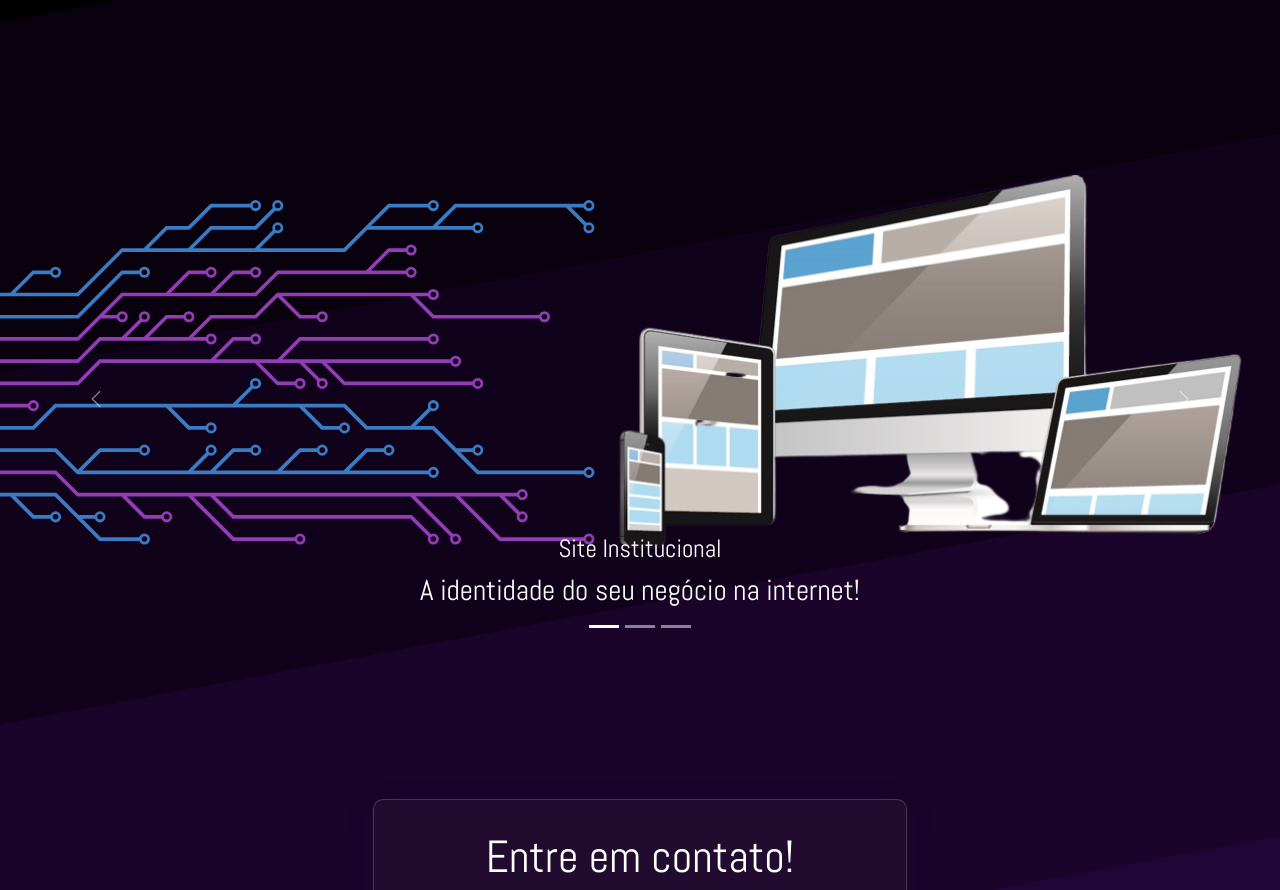
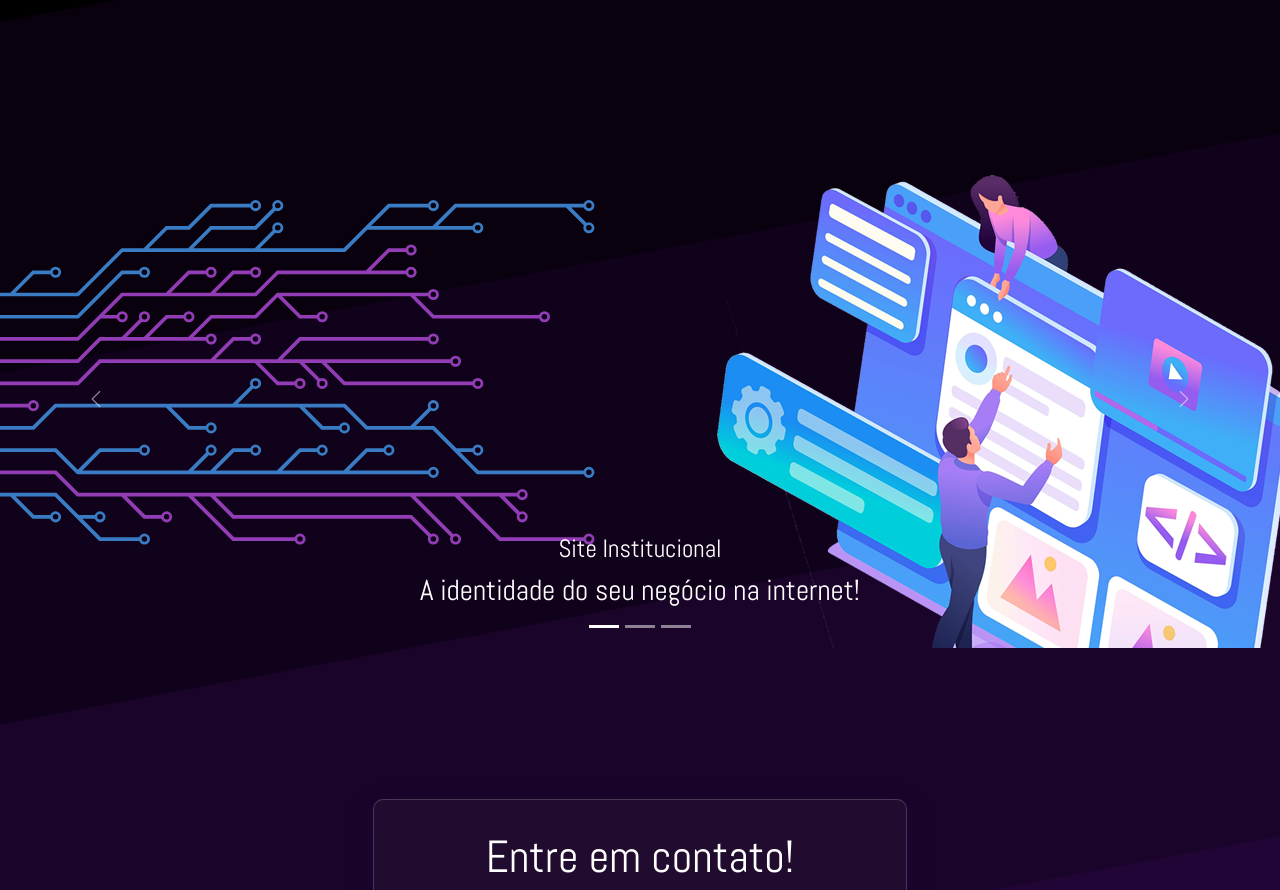
Before and after one commit to AI-Vlad/site-horizon, a PHP site: page / in a window 1280 px wide. Shown: the part 801-1691 px from the top of the page. Run offline with PHP 8.4, Linux system fonts and the light colour scheme.

Commit message:
adicionando imagens ao slides

```diff
--- a/assets/css/styles.css
+++ b/assets/css/styles.css
@@ -74,7 +74,7 @@ p {
 .dispositives {
     position: absolute;
     top: 5%;
-    left: 47%;
+    left: 56%;
 }
 
 
--- a/index.html
+++ b/index.html
@@ -98,8 +98,8 @@
                 <div class="carousel-inner">
                     <div id="institucional" class="carousel-item active" data-bs-interval="3000">
                         <img src="./assets/img/slideimg.svg" class="d-block w-100" alt="...">
-                        <img src="./assets/img/criacao-de-websites-responsive-design-removebg-preview.png"
-                            class="dispositives d-block w-50" alt="...">
+                        <img src="./assets/img/desenvolvimento (1).png"
+                            class="dispositives d-block w-20" alt="...">
                         <div class="carousel-caption d-none d-md-block">
                             <h5>Site Institucional</h5>
                             <p class="text-center">A identidade do seu negócio na internet!</p>
@@ -107,8 +107,8 @@
                     </div>
                     <div id="landing-page" class="carousel-item" data-bs-interval="3000">
                         <img src="./assets/img/slideimg.svg" class="d-block w-100" alt="...">
-                        <img src="./assets/img/criacao-de-websites-responsive-design-removebg-preview.png"
-                            class="dispositives d-block w-50" alt="...">
+                        <img src="./assets/img/landing-page.png"
+                            class="dispositives d-block w-20" alt="...">
                         <div class="carousel-caption d-none d-md-block">
                             <h5>Landing Page</h5>
                             <p class="text-center">Página única para atingir objetivos com precisão!</p>
@@ -116,8 +116,8 @@
                     </div>
                     <div id="marketing" class="carousel-item">
                         <img src="./assets/img/slideimg.svg" class="d-block w-100" alt="...">
-                        <img src="./assets/img/criacao-de-websites-responsive-design-removebg-preview.png"
-                            class="dispositives d-block w-50" alt="...">
+                        <img src="./assets/img/marketing.png"
+                            class="dispositives d-block w-20" alt="...">
                         <div class="carousel-caption d-none d-md-block">
                             <h5>Marketing Digital</h5>
                             <p class="text-center">Impulsione seu negócio na internet!</p>
```
Also changed, not shown: assets/img/1000_F_246987371_pyCCzu6aoXnUtrAHulB1BanrolzBTZB9.jpg (added), assets/img/PROPOSTA-COMERCIAL-FACEBOOK-ADS-1536x864.jpg (added), assets/img/desenvolvimento (1).png (added), assets/img/landing-page.png (added), assets/img/landingpage.png (added), assets/img/marketing.png (added).
